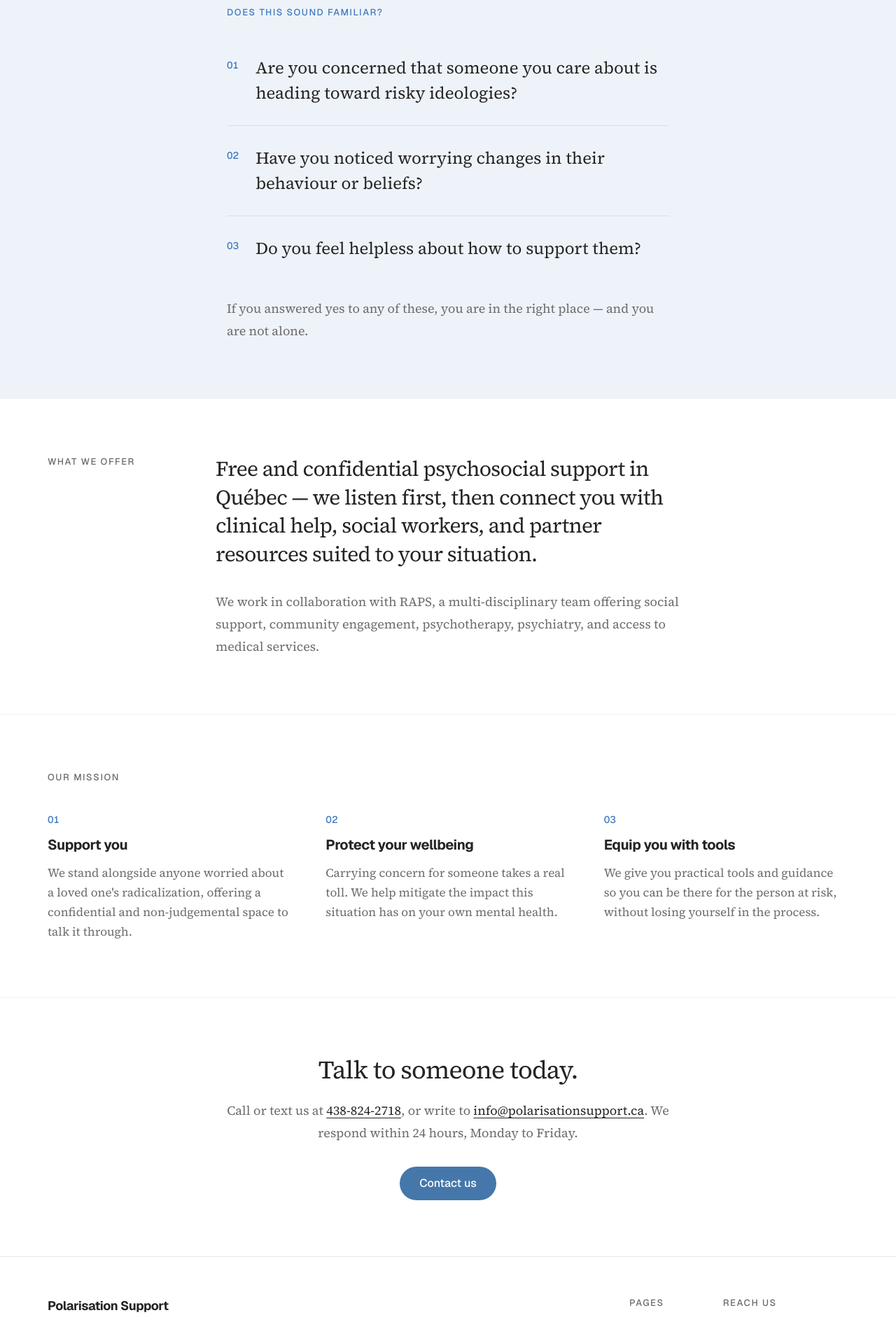
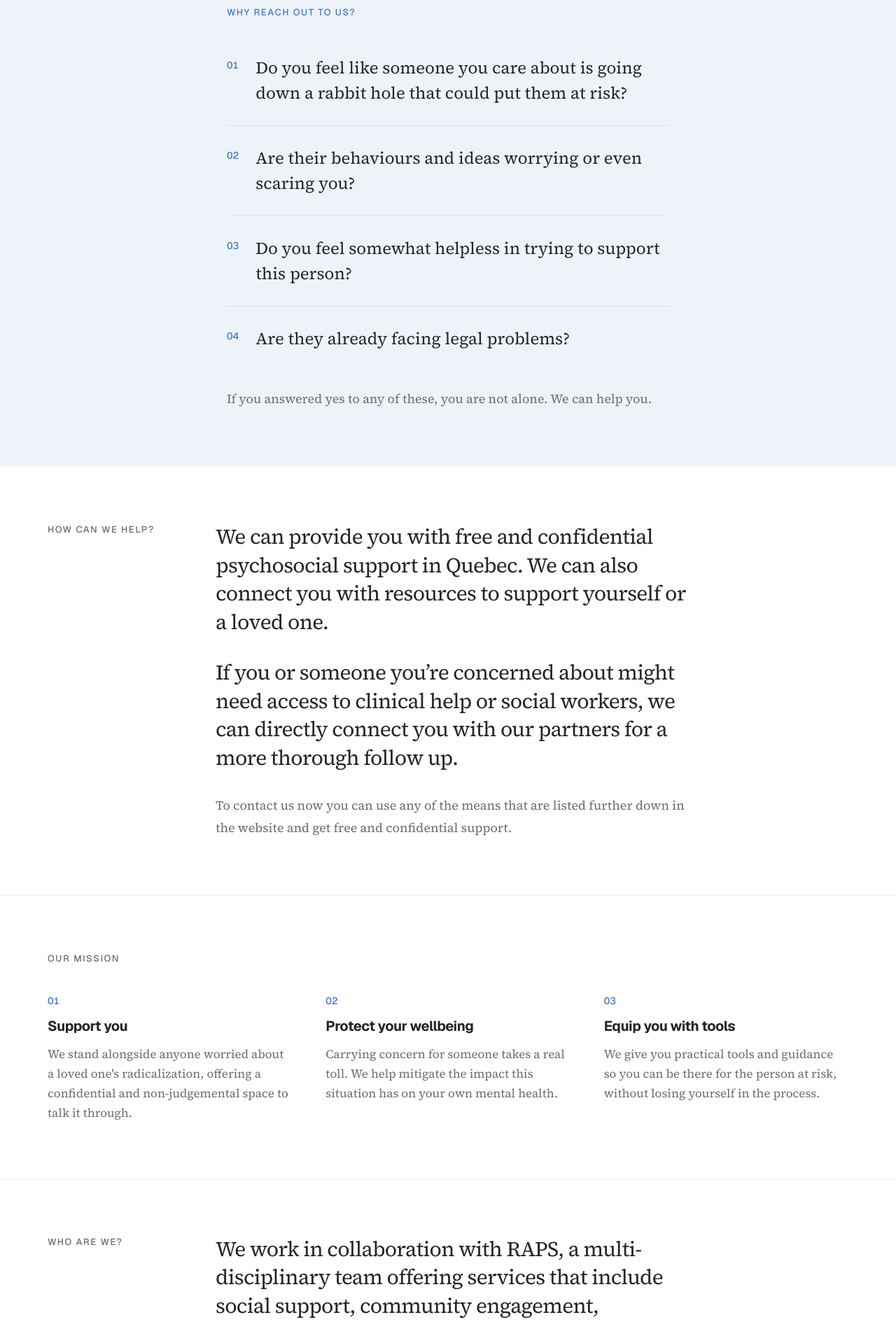
Before and after one commit to Jackalope523/polarization-support-website, a Next.js app: page / in a window 1280 px wide. Shown: the part 880-2769 px from the top of the page at 70% size. Built offline with nearby package versions, Linux system fonts and the light colour scheme.

Commit message:
Clean up copy

```diff
--- a/app/components/site-header.tsx
+++ b/app/components/site-header.tsx
@@ -1,14 +1,14 @@
-"use client";
+'use client';
 
-import Image from "next/image";
-import Link from "next/link";
-import { usePathname } from "next/navigation";
+import Image from 'next/image';
+import Link from 'next/link';
+import { usePathname } from 'next/navigation';
 
 const links = [
-  { href: "/", label: "Home" },
-  { href: "/about", label: "About us" },
-  { href: "/resources", label: "Resources" },
-  { href: "/contact", label: "Contact us" },
+  { href: '/', label: 'Home' },
+  { href: '/about', label: 'About us' },
+  { href: '/resources', label: 'Resources' },
+  { href: '/contact', label: 'Contact us' },
 ];
 
 export function SiteHeader() {
@@ -19,8 +19,7 @@ export function SiteHeader() {
       <div className="mx-auto flex h-[57px] w-full max-w-[1192px] items-center justify-between px-6">
         <Link
           href="/"
-          className="flex items-center gap-2.5 text-lg font-bold tracking-tight text-foreground"
-        >
+          className="flex items-center gap-2.5 text-lg font-bold tracking-tight text-foreground">
           <Image
             src="/heart-love.png"
             alt="Polarisation Support logo"
@@ -38,19 +37,17 @@ export function SiteHeader() {
                 href={link.href}
                 className={
                   pathname === link.href
-                    ? "text-sm text-foreground"
-                    : "text-sm text-muted transition-colors hover:text-foreground"
-                }
-              >
+                    ? 'text-sm text-foreground'
+                    : 'text-sm text-muted transition-colors hover:text-foreground'
+                }>
                 {link.label}
               </Link>
             ))}
           </div>
           <Link
             href="/contact"
-            className="rounded-full bg-accent px-4 py-2 text-sm font-medium text-white transition-colors hover:bg-accent-dark"
-          >
-            Get help
+            className="rounded-full bg-accent px-4 py-2 text-sm font-medium text-white transition-colors hover:bg-accent-dark">
+            French
           </Link>
         </nav>
       </div>
--- a/app/page.tsx
+++ b/app/page.tsx
@@ -1,23 +1,24 @@
-import Link from "next/link";
+import Link from 'next/link';
 
 const concerns = [
-  "Are you concerned that someone you care about is heading toward risky ideologies?",
-  "Have you noticed worrying changes in their behaviour or beliefs?",
-  "Do you feel helpless about how to support them?",
+  'Do you feel like someone you care about is going down a rabbit hole that could put them at risk?',
+  'Are their behaviours and ideas worrying or even scaring you?',
+  'Do you feel somewhat helpless in trying to support this person?',
+  'Are they already facing legal problems?',
 ];
 
 const goals = [
   {
-    title: "Support you",
+    title: 'Support you',
     body: "We stand alongside anyone worried about a loved one's radicalization, offering a confidential and non-judgemental space to talk it through.",
   },
   {
-    title: "Protect your wellbeing",
-    body: "Carrying concern for someone takes a real toll. We help mitigate the impact this situation has on your own mental health.",
+    title: 'Protect your wellbeing',
+    body: 'Carrying concern for someone takes a real toll. We help mitigate the impact this situation has on your own mental health.',
   },
   {
-    title: "Equip you with tools",
-    body: "We give you practical tools and guidance so you can be there for the person at risk, without losing yourself in the process.",
+    title: 'Equip you with tools',
+    body: 'We give you practical tools and guidance so you can be there for the person at risk, without losing yourself in the process.',
   },
 ];
 
@@ -41,14 +42,12 @@ export default function Home() {
           <div className="mt-10 flex flex-col gap-4 sm:flex-row sm:items-center">
             <Link
               href="/contact"
-              className="inline-flex h-12 items-center justify-center rounded-full bg-accent px-7 text-base font-medium text-white transition-colors hover:bg-accent-dark"
-            >
+              className="inline-flex h-12 items-center justify-center rounded-full bg-accent px-7 text-base font-medium text-white transition-colors hover:bg-accent-dark">
               Reach out to us
             </Link>
             <Link
               href="/about"
-              className="inline-flex h-12 items-center justify-center px-2 text-base text-muted underline underline-offset-4 transition-colors hover:text-foreground"
-            >
+              className="inline-flex h-12 items-center justify-center px-2 text-base text-muted underline underline-offset-4 transition-colors hover:text-foreground">
               Learn how we work
             </Link>
           </div>
@@ -58,14 +57,13 @@ export default function Home() {
       <section className="border-b border-line bg-brand-soft">
         <div className="mx-auto w-full max-w-[680px] px-6 py-20">
           <p className="text-[13px] font-medium uppercase tracking-[0.12em] text-brand">
-            Does this sound familiar?
+            Why reach out to us?
           </p>
           <ul className="mt-6">
             {concerns.map((concern, i) => (
               <li
                 key={concern}
-                className="flex gap-6 border-b border-brand/15 py-7 last:border-b-0"
-              >
+                className="flex gap-6 border-b border-brand/15 py-7 last:border-b-0">
                 <span className="pt-1 text-sm font-medium tabular-nums text-brand">
                   0{i + 1}
                 </span>
@@ -74,8 +72,8 @@ export default function Home() {
             ))}
           </ul>
           <p className="mt-6 font-serif text-lg leading-8 text-muted">
-            If you answered yes to any of these, you are in the right place —
-            and you are not alone.
+            If you answered yes to any of these, you are not alone. We can help
+            you.
           </p>
         </div>
       </section>
@@ -83,18 +81,22 @@ export default function Home() {
       <section className="border-b border-line">
         <div className="mx-auto grid w-full max-w-[1192px] gap-10 px-6 py-20 md:grid-cols-[200px_1fr]">
           <p className="text-[13px] font-medium uppercase tracking-[0.12em] text-muted">
-            What we offer
+            How can we help?
           </p>
           <div className="max-w-[680px]">
             <p className="font-serif text-3xl leading-[1.35] tracking-tight">
-              Free and confidential psychosocial support in Québec — we listen
-              first, then connect you with clinical help, social workers, and
-              partner resources suited to your situation.
+              We can provide you with free and confidential psychosocial support
+              in Quebec. We can also connect you with resources to support
+              yourself or a loved one.
+            </p>
+            <p className="mt-8 font-serif text-3xl leading-[1.35] tracking-tight">
+              If you or someone you’re concerned about might need access to
+              clinical help or social workers, we can directly connect you with
+              our partners for a more thorough follow up.
             </p>
             <p className="mt-8 font-serif text-lg leading-8 text-muted">
-              We work in collaboration with RAPS, a multi-disciplinary team
-              offering social support, community engagement, psychotherapy,
-              psychiatry, and access to medical services.
+              To contact us now you can use any of the means that are listed
+              further down in the website and get free and confidential support.
             </p>
           </div>
         </div>
@@ -123,32 +125,51 @@ export default function Home() {
         </div>
       </section>
 
+      <section className="border-b border-line">
+        <div className="mx-auto grid w-full max-w-[1192px] gap-10 px-6 py-20 md:grid-cols-[200px_1fr]">
+          <p className="text-[13px] font-medium uppercase tracking-[0.12em] text-muted">
+            Who are we?
+          </p>
+          <div className="max-w-[680px]">
+            <p className="font-serif text-3xl leading-[1.35] tracking-tight">
+              We work in collaboration with RAPS, a multi-disciplinary team
+              offering services that include social support, community
+              engagement, psychotherapy, psychiatry, and access to medical
+              services.
+            </p>
+            <p className="mt-8 font-serif text-lg leading-8 text-muted">
+              In conjunction with regional partners, we provide support to
+              individuals and families throughout Québec who are affected by the
+              present social climate, which causes distress to many.
+            </p>
+          </div>
+        </div>
+      </section>
+
       <section>
         <div className="mx-auto w-full max-w-[680px] px-6 py-20 text-center">
           <h2 className="font-serif text-4xl leading-tight tracking-tight">
             Talk to someone today.
           </h2>
           <p className="mt-5 font-serif text-lg leading-8 text-muted">
-            Call or text us at{" "}
+            Start a live chat using the bubble in the bottom corner of this
+            page, call or text us at{' '}
             <a
               href="tel:+14388242718"
-              className="text-foreground underline underline-offset-4"
-            >
+              className="text-foreground underline underline-offset-4">
               438-824-2718
             </a>
-            , or write to{" "}
+            , or write to{' '}
             <a
               href="mailto:info@polarisationsupport.ca"
-              className="text-foreground underline underline-offset-4"
-            >
+              className="text-foreground underline underline-offset-4">
               info@polarisationsupport.ca
             </a>
             . We respond within 24 hours, Monday to Friday.
           </p>
           <Link
             href="/contact"
-            className="mt-8 inline-flex h-12 items-center justify-center rounded-full bg-accent px-7 text-base font-medium text-white transition-colors hover:bg-accent-dark"
-          >
+            className="mt-8 inline-flex h-12 items-center justify-center rounded-full bg-accent px-7 text-base font-medium text-white transition-colors hover:bg-accent-dark">
             Contact us
           </Link>
         </div>
--- a/app/resources/page.tsx
+++ b/app/resources/page.tsx
@@ -1,11 +1,11 @@
-import type { Metadata } from "next";
-import Link from "next/link";
-import { audiences } from "./resources-data";
+import type { Metadata } from 'next';
+import Link from 'next/link';
+import { audiences } from './resources-data';
 
 export const metadata: Metadata = {
-  title: "Resources",
+  title: 'Resources',
   description:
-    "Resources for parents, teachers, and mental health professionals concerned about polarization and radicalization in Québec.",
+    'Resources for parents, teachers, and mental health professionals concerned about polarization and radicalization in Québec.',
 };
 
 export default function ResourcesPage() {
@@ -21,7 +21,7 @@ export default function ResourcesPage() {
           </h1>
           <p className="mt-8 font-serif text-lg leading-8 text-muted">
             Polarization rarely touches just one person. Whether you are a
-            parent, a teacher, or a professional, there is a path forward — and
+            parent, a teacher, or a professional, there is a path forward and
             resources to help you take it. Choose what fits you best.
           </p>
         </div>
@@ -34,13 +34,12 @@ export default function ResourcesPage() {
               <li key={audience.slug} className="bg-background">
                 <Link
                   href={`/resources/${audience.slug}`}
-                  className="group flex h-full flex-col p-8 transition-colors hover:bg-brand-soft/50"
-                >
+                  className="group flex h-full flex-col p-8 transition-colors hover:bg-brand-soft/50">
                   <h2 className="font-serif text-2xl tracking-tight">
                     {audience.navLabel}
                   </h2>
                   <p className="mt-3 flex-1 font-serif text-[15px] leading-7 text-muted">
-                    {audience.intro.split(".")[0]}.
+                    {audience.intro.split('.')[0]}.
                   </p>
                   <span className="mt-6 text-sm font-medium text-brand group-hover:text-brand-dark">
                     View resources →
@@ -55,15 +54,14 @@ export default function ResourcesPage() {
       <section>
         <div className="mx-auto w-full max-w-[680px] px-6 py-16">
           <p className="font-serif text-lg leading-8 text-muted">
-            Not sure which of these fits you? It doesn&apos;t matter. If you
-            are concerned about someone, contact us and we will point you to
-            the right people — including clinical help, social workers, and
-            partner resources across Québec.
+            Not sure which of these fits you? It doesn&apos;t matter. If you are
+            concerned about someone, contact us and we will point you to the
+            right people — including clinical help, social workers, and partner
+            resources across Québec.
           </p>
           <Link
             href="/contact"
-            className="mt-8 inline-flex h-12 items-center justify-center rounded-full bg-accent px-7 text-base font-medium text-white transition-colors hover:bg-accent-dark"
-          >
+            className="mt-8 inline-flex h-12 items-center justify-center rounded-full bg-accent px-7 text-base font-medium text-white transition-colors hover:bg-accent-dark">
             Contact us
           </Link>
         </div>
```
